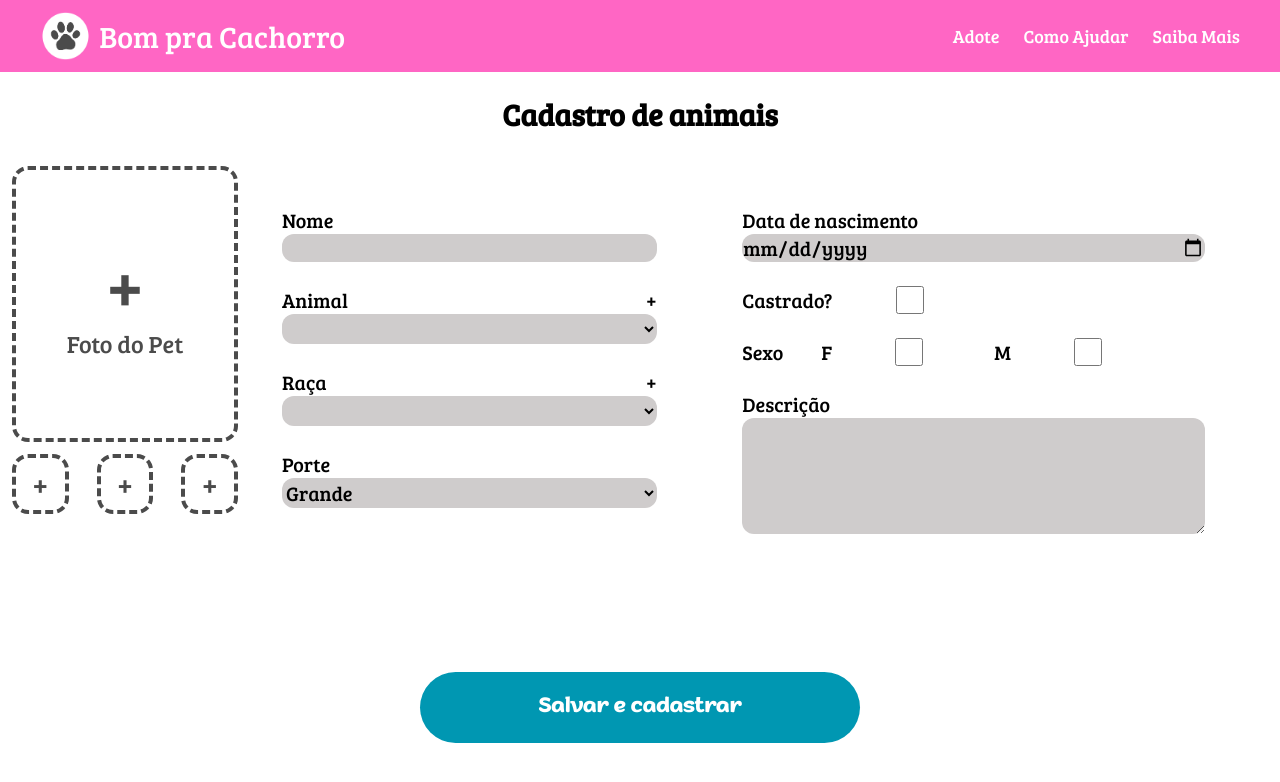
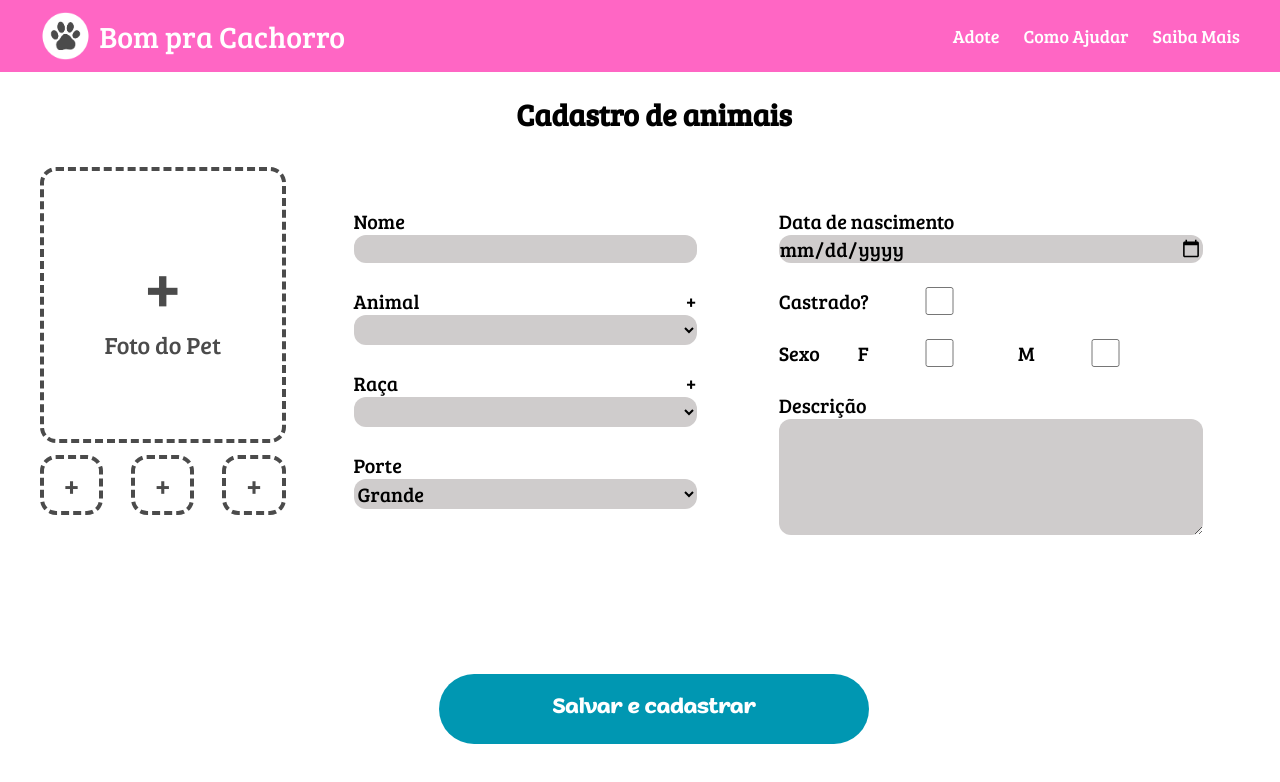
Before and after one commit to DevJoyJoy/Bom-Pra-Cachorro, a React (Vite) app in the folder Front-end/: page /Register in a window 1280 px wide. Shown: the top 782 px of the page. Built offline with nearby package versions, Linux system fonts and the light colour scheme.

Commit message:
Some minor changes

```diff
--- a/Front-end/src/App.jsx
+++ b/Front-end/src/App.jsx
@@ -6,6 +6,7 @@ import { FindAnimals } from "./pages/findAnimals"
 import { Help } from "./pages/helpPage"
 import { LearnMore } from "./pages/learnMore"
 import { DetailsPetPage } from "./pages/detailsPet"
+import { WhoWeAre } from "./pages/whoWeAre"
 
 function App() {
   return (
@@ -19,6 +20,7 @@ function App() {
           <Route path="/teste" element={<DetailsPetPage/>}></Route>
           <Route path="/Help" element={<Help />}></Route>
           <Route path="/LearnMore" element={<LearnMore />}></Route>
+          <Route path="/WhoWeAre" element={<WhoWeAre />}></Route>
         </Routes>
       </BrowserRouter>
     </>
--- a/Front-end/src/pages/registerPet.jsx
+++ b/Front-end/src/pages/registerPet.jsx
@@ -76,7 +76,8 @@ export const RegisterPet = () => {
 
         {/* White box */}
         <div className="flex flex-col items-center justify-start p-3
-        w-auto h-[91vh]
+        w-auto h-[91vh] max-h-[95vh]
+        lg:pl-10
         ">
             <h1 className="pt-3 lg:pb-3 font-bold breeSerif
             text-2xl
@@ -93,7 +94,7 @@ export const RegisterPet = () => {
                 <div className="flex flex-col items-center
                 w-full h-[50%]
                 md:w-[60%] md:h-[40%]
-                lg:h-[70%] lg:w-[18%]">
+                lg:h-[70%] lg:w-[20%]">
                 {/* Main image input box */}
                 <label className="relative flex flex-col items-center justify-center overflow-hidden border-4 border-dashed border-[#4b4b4b] rounded-2xl cursor-pointer transition-colors hover:bg-[#e7e7e7]
                 w-[90%] h-[75%]
@@ -154,12 +155,11 @@ export const RegisterPet = () => {
                     </label>
                 </div>
                 </div>
-                <br />
                 {/* Box for all the text/animal info inputs */}
                 <div className="flex flex-row
                 w-[93vw] h-[40%]
                 md:h-[50vh] md:gap-10
-                lg:w-[80vw] lg:h-[60%] lg:gap-5">
+                lg:w-[75vw] lg:h-[60%] lg:gap-5 lg:pl-10">
                     <div className="w-[45%] p-3">
                         <p className="text-[100%] md:text-3xl lg:text-xl">Nome</p>
                         <input type="text" onChange={(e) => setName(e.target.value)} className="rounded-xl w-[110%] lg:w-[90%] md:text-3xl lg:text-xl bg-[#cfcccc]"/>
--- /dev/null
+++ b/Front-end/src/pages/whoWeAre.jsx
@@ -0,0 +1,23 @@
+import { useState, useEffect } from "react";
+import { Header } from "../components/header";
+import { Footer } from "../components/footer";
+
+export const WhoWeAre = () => {
+    const [menuOpen, setMenuOpen] = useState(false);
+
+    return(
+        <>
+            {/* Header */}
+            <Header open={menuOpen} setOpen={setMenuOpen}></Header>
+
+            {/* Blue box of who we are */}
+
+
+
+
+
+            {/* Footer */}
+            <Footer open={menuOpen} setOpen={setMenuOpen}></Footer>
+        </>
+    )
+}
```
